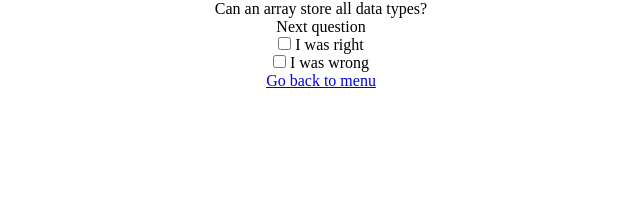
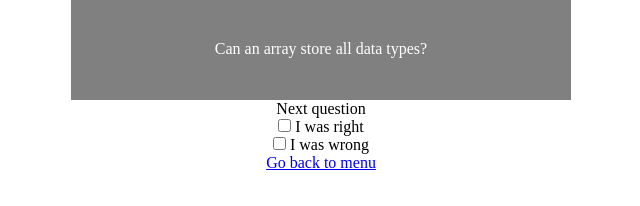
Before and after one commit to Jelename/flashcards-app, a plain HTML site: page pages/question-page.html in a window 1280 px wide. Shown: the whole page, without its empty margins (319-959 px from the left). Drawn offline with Linux system fonts and the light colour scheme.

Commit message:
js changes

```diff
--- a/css/style.css
+++ b/css/style.css
@@ -21,3 +21,7 @@ h1 {
   width: 500px;
   height: 80px;
 }
+
+#loadQuestion {
+  padding-top: 40px;
+}
--- a/pages/question-page.html
+++ b/pages/question-page.html
@@ -10,7 +10,7 @@
 
   <body onload="showCardQuestion()">
     <div>
-      <div class="container">
+      <div class="container" id="card">
         <p id="loadQuestion"></p>
       </div>
     </div>
```
